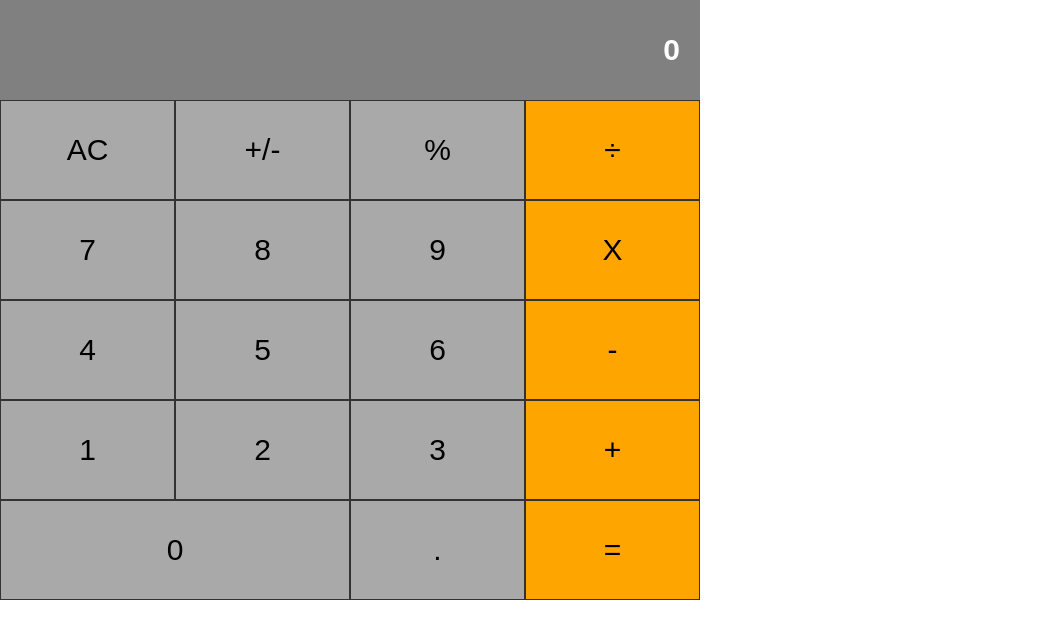
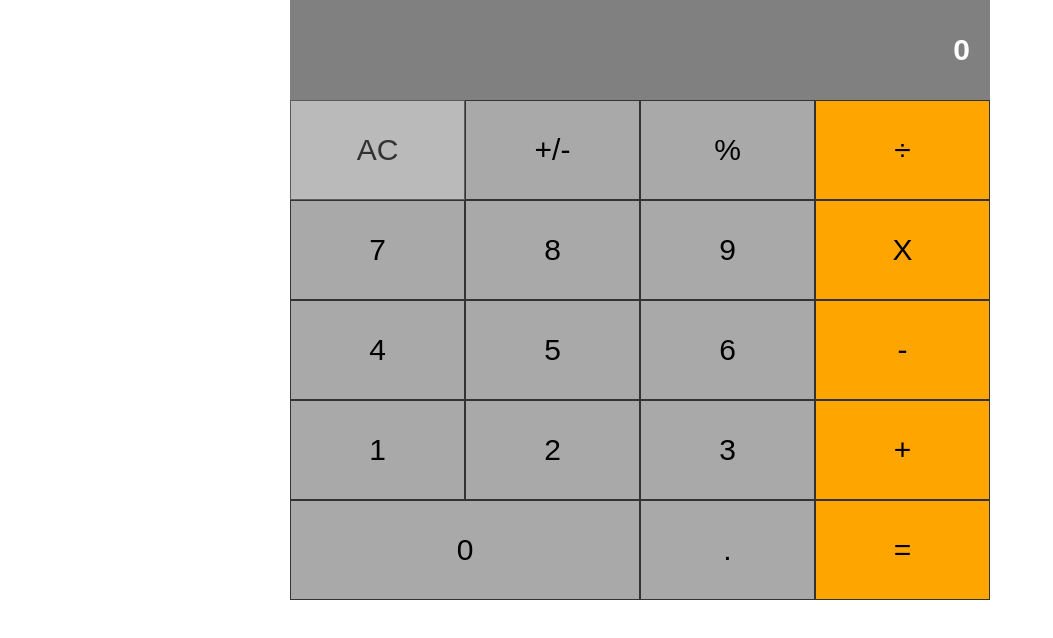
Before and after one commit to ozovalihasan/react-calculator, a React (Create React App) app: page / in a window 1280 px wide. In both pictures the pointer is over the button "AC". Shown: the top 638 px of the page, without its empty margins (0-1053 px from the left). Built offline with nearby package versions, Linux system fonts and the light colour scheme.

Commit message:
Add hover effect to buttons

```diff
--- a/src/index.scss
+++ b/src/index.scss
@@ -30,6 +30,8 @@ html {
 .app {
   width: 700px;
   flex-direction: column;
+  margin-left: auto;
+  margin-right: auto;
 }
 
 .display,
@@ -53,4 +55,8 @@ html {
   display: flex;
   justify-content: center;
   align-items: center;
+
+  &:hover {
+    opacity: 0.8;
+  }
 }
```
